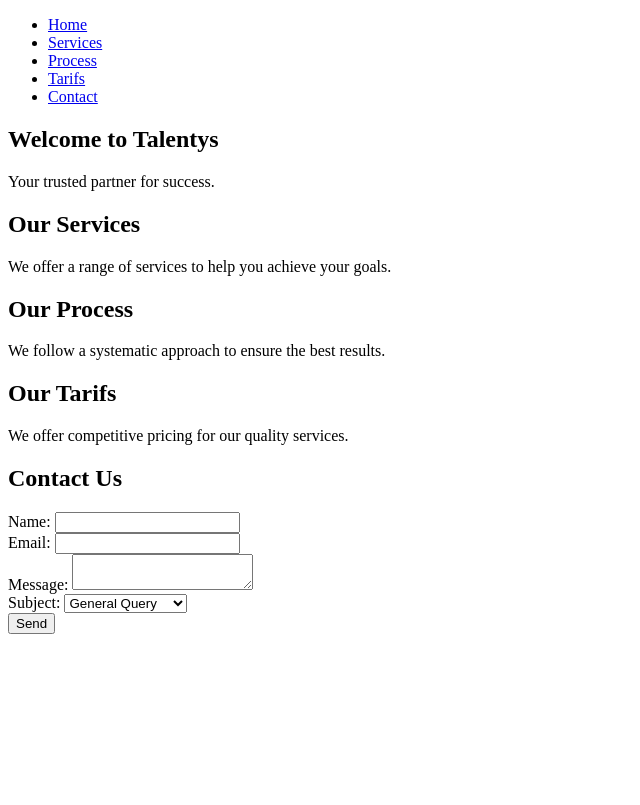
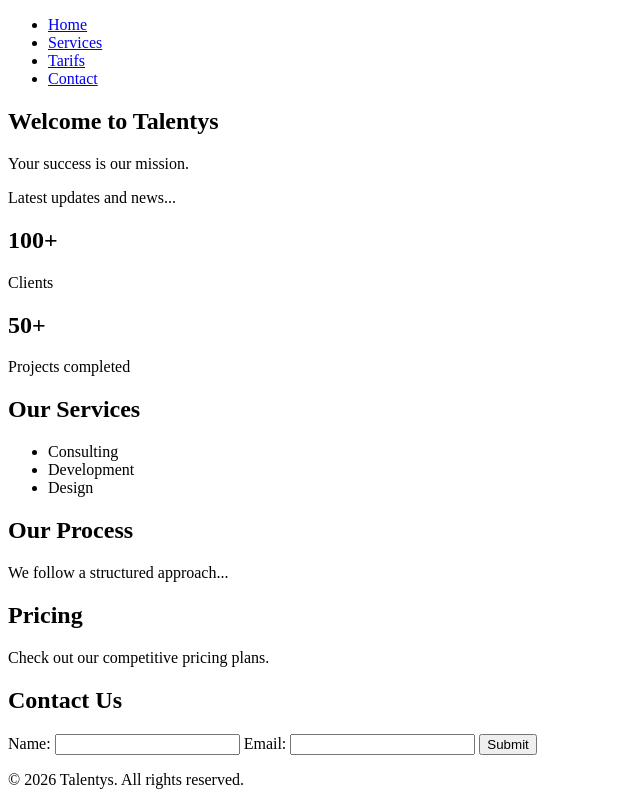
Before and after one commit to amandahasna7-sys/talentys, a plain HTML site: page index.html in a window 1280 px wide. Shown: the whole page, without its empty margins (0-640 px from the left). Drawn offline with Linux system fonts and the light colour scheme.

Commit message:
Restore index.html to original complete Talentys website code

```diff
--- a/index.html
+++ b/index.html
@@ -3,62 +3,65 @@
 <head>
     <meta charset="UTF-8">
     <meta name="viewport" content="width=device-width, initial-scale=1.0">
+    <link rel="stylesheet" href="styles.css">
     <title>Talentys</title>
-    <link rel="stylesheet" href="styles.css">
 </head>
 <body>
     <nav>
         <ul>
             <li><a href="#hero">Home</a></li>
             <li><a href="#services">Services</a></li>
-            <li><a href="#process">Process</a></li>
             <li><a href="#tarifs">Tarifs</a></li>
             <li><a href="#contact">Contact</a></li>
         </ul>
     </nav>
     <section id="hero">
         <h1>Welcome to Talentys</h1>
-        <p>Your trusted partner for success.</p>
+        <p>Your success is our mission.</p>
+    </section>
+    <section id="ticker">
+        <div class="ticker">
+            <p>Latest updates and news...</p>
+        </div>
+    </section>
+    <section id="stats">
+        <div class="stat">
+            <h2>100+</h2>
+            <p>Clients</p>
+        </div>
+        <div class="stat">
+            <h2>50+</h2>
+            <p>Projects completed</p>
+        </div>
     </section>
     <section id="services">
         <h2>Our Services</h2>
-        <p>We offer a range of services to help you achieve your goals.</p>
+        <ul>
+            <li>Consulting</li>
+            <li>Development</li>
+            <li>Design</li>
+        </ul>
     </section>
-    <section id="process">
+    <section id="processus">
         <h2>Our Process</h2>
-        <p>We follow a systematic approach to ensure the best results.</p>
+        <p>We follow a structured approach...</p>
     </section>
     <section id="tarifs">
-        <h2>Our Tarifs</h2>
-        <p>We offer competitive pricing for our quality services.</p>
+        <h2>Pricing</h2>
+        <p>Check out our competitive pricing plans.</p>
     </section>
     <section id="contact">
         <h2>Contact Us</h2>
         <form>
-            <div class="f-field">
-                <label for="name">Name:</label>
-                <input type="text" id="name" name="name" class="f-input">
-            </div>
-            <div class="f-field">
-                <label for="email">Email:</label>
-                <input type="email" id="email" name="email" class="f-input">
-            </div>
-            <div class="f-field">
-                <label for="message">Message:</label>
-                <textarea id="message" name="message" class="f-textarea"></textarea>
-            </div>
-            <div class="f-field">
-                <label for="subject">Subject:</label>
-                <select id="subject" name="subject" class="f-select">
-                    <option value="query">General Query</option>
-                    <option value="feedback">Feedback</option>
-                    <option value="support">Support Request</option>
-                </select>
-            </div>
-            <div class="f-field">
-                <input type="submit" value="Send" class="f-submit">
-            </div>
+            <label for="name">Name:</label>
+            <input type="text" id="name" class="form-control">
+            <label for="email">Email:</label>
+            <input type="email" id="email" class="form-control">
+            <button type="submit">Submit</button>
         </form>
     </section>
+    <footer>
+        <p>&copy; 2026 Talentys. All rights reserved.</p>
+    </footer>
 </body>
 </html>
```
